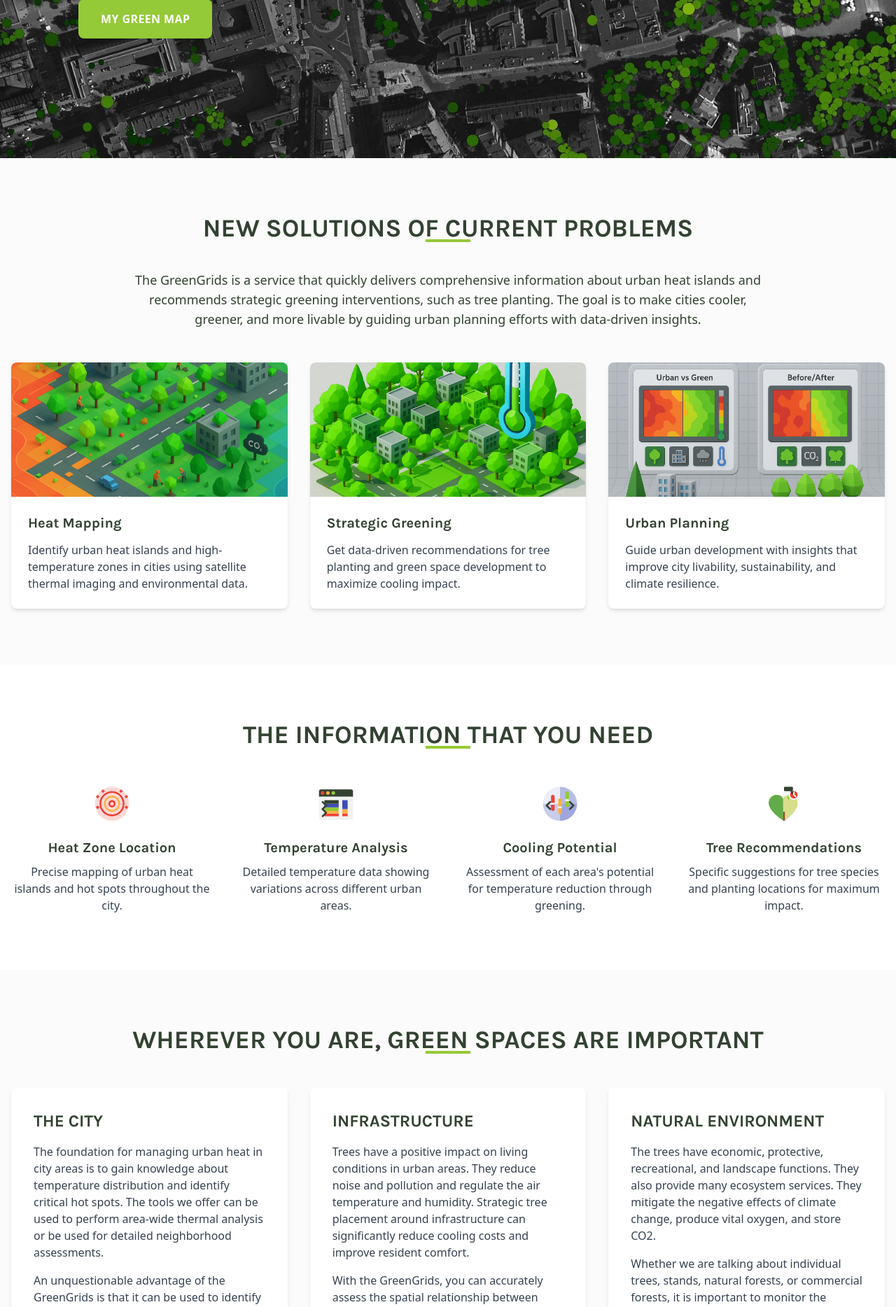
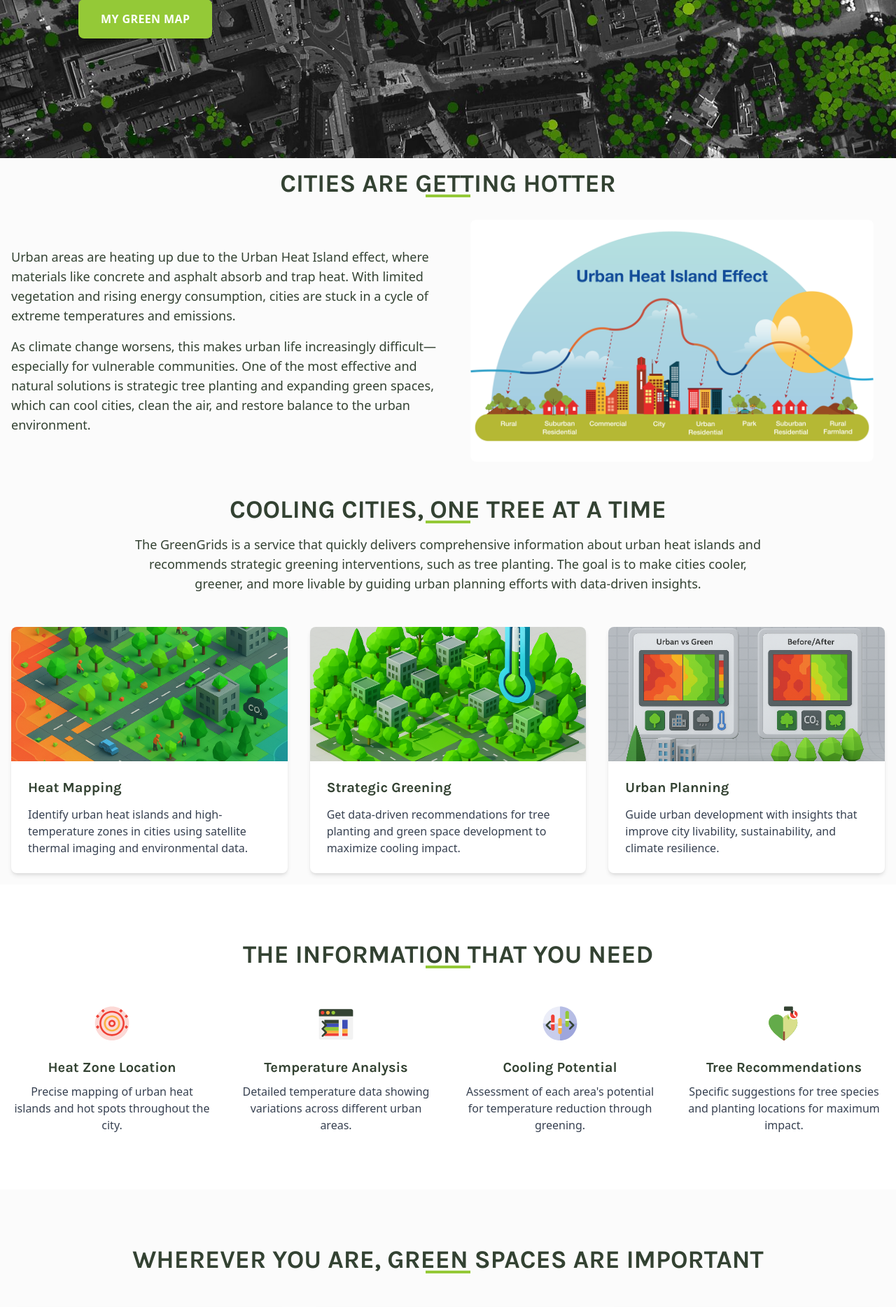
Before and after one commit to besque/colossus2.0_LGTM, a Flask app: page / in a window 1280 px wide. Shown: the part 574-2442 px from the top of the page at 70% size. Run offline with Flask 3, Linux system fonts and the light colour scheme; some libraries are stand-ins or nearby versions; some web fonts are replaced.

Commit message:
Added urban heat image
Fixed section spacings
Added funding image
Added Urban heat Bubble image

```diff
--- a/templates/index.html
+++ b/templates/index.html
@@ -19,10 +19,27 @@
     </div>
 </section>
 
-<section class="section features bg-light-grey py-20">
+<section class="section features bg-light-grey py-4">
     <div class="container mx-auto px-4">
-        <h2 class="text-3xl md:text-4xl font-bold text-center mb-10 relative">
-            NEW SOLUTIONS OF CURRENT PROBLEMS
+        <h2 class="text-3xl md:text-4xl font-bold text-center mb-4 relative">CITIES ARE GETTING HOTTER
+            <span class="absolute bottom-0 left-1/2 transform -translate-x-1/2 w-16 h-1 bg-secondary-green mt-4"></span>
+        </h2>
+        <div class="grid grid-cols-1 md:grid-cols-2 gap-8 items-center">
+            <div class="text-lg">
+                <p class="mb-4">Urban areas are heating up due to the Urban Heat Island effect, where materials like concrete and asphalt absorb and trap heat. With limited vegetation and rising energy consumption, cities are stuck in a cycle of extreme temperatures and emissions.</p>
+                <p>As climate change worsens, this makes urban life increasingly difficult—especially for vulnerable communities. One of the most effective and natural solutions is strategic tree planting and expanding green spaces, which can cool cities, clean the air, and restore balance to the urban environment.</p>
+            </div>
+            <div class="relative h-full flex items-center justify-center p-4">
+                <img src="{{ url_for('static', filename='img/urbanheat.png') }}" alt="Urban Heat Island Effect Diagram" class="w-full max-w-xl mx-auto object-contain rounded-lg">
+            </div>
+        </div>
+    </div>
+</section>
+
+<section class="section features bg-light-grey py-4">
+    <div class="container mx-auto px-4">
+        <h2 class="text-3xl md:text-4xl font-bold text-center mb-4 relative">
+            COOLING CITIES, ONE TREE AT A TIME
             <span class="absolute bottom-0 left-1/2 transform -translate-x-1/2 w-16 h-1 bg-secondary-green mt-4"></span>
         </h2>
         <p class="text-lg text-center max-w-4xl mx-auto mb-12">The GreenGrids is a service that quickly delivers comprehensive information about urban heat islands and recommends strategic greening interventions, such as tree planting. The goal is to make cities cooler, greener, and more livable by guiding urban planning efforts with data-driven insights.</p>
```
Also changed, not shown: templates/funding.html (+11 -4 lines), static/img/newtree.jpg (added), static/img/tree.jpeg (added), static/img/urbanheat.png (added).
